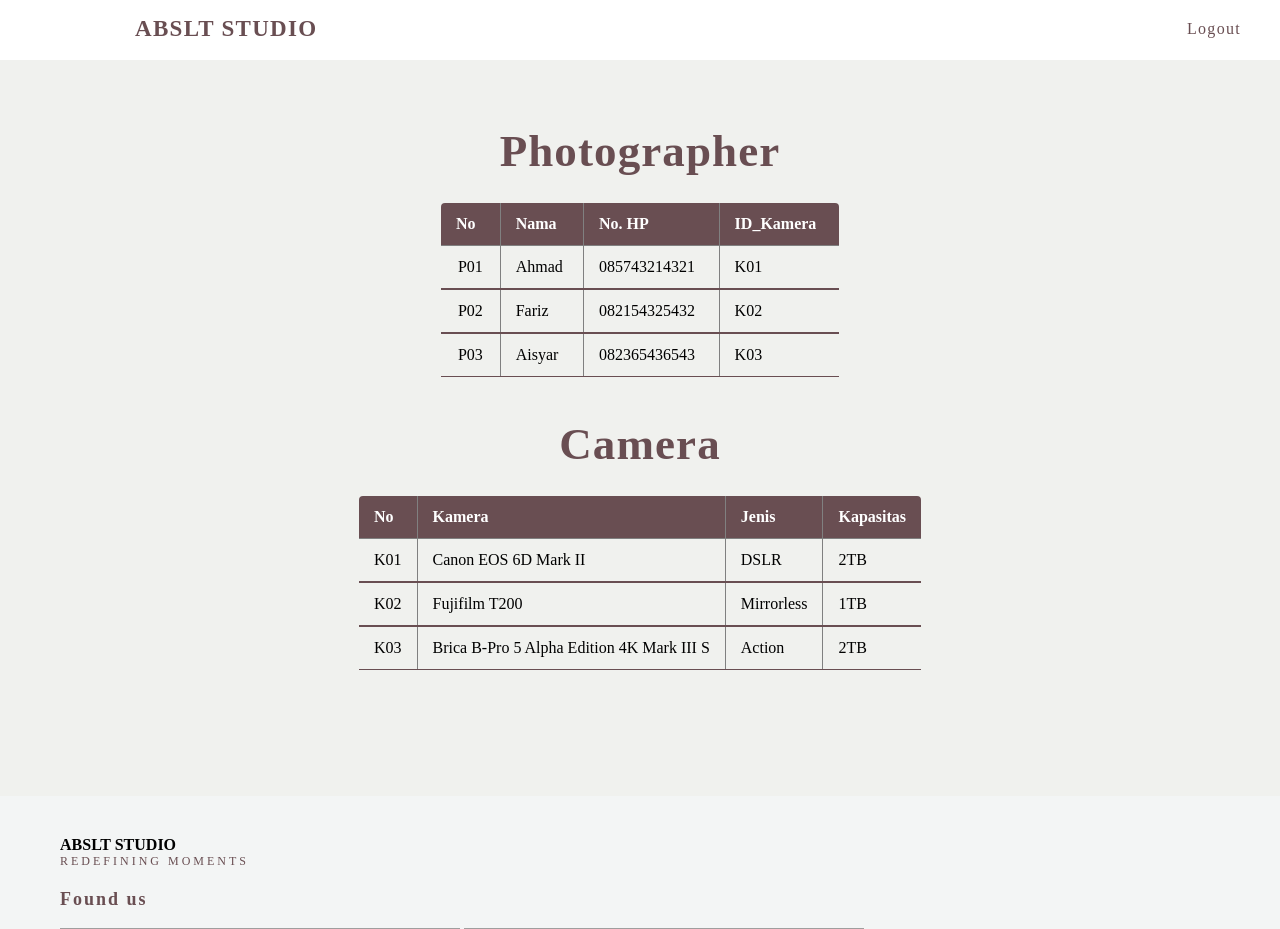
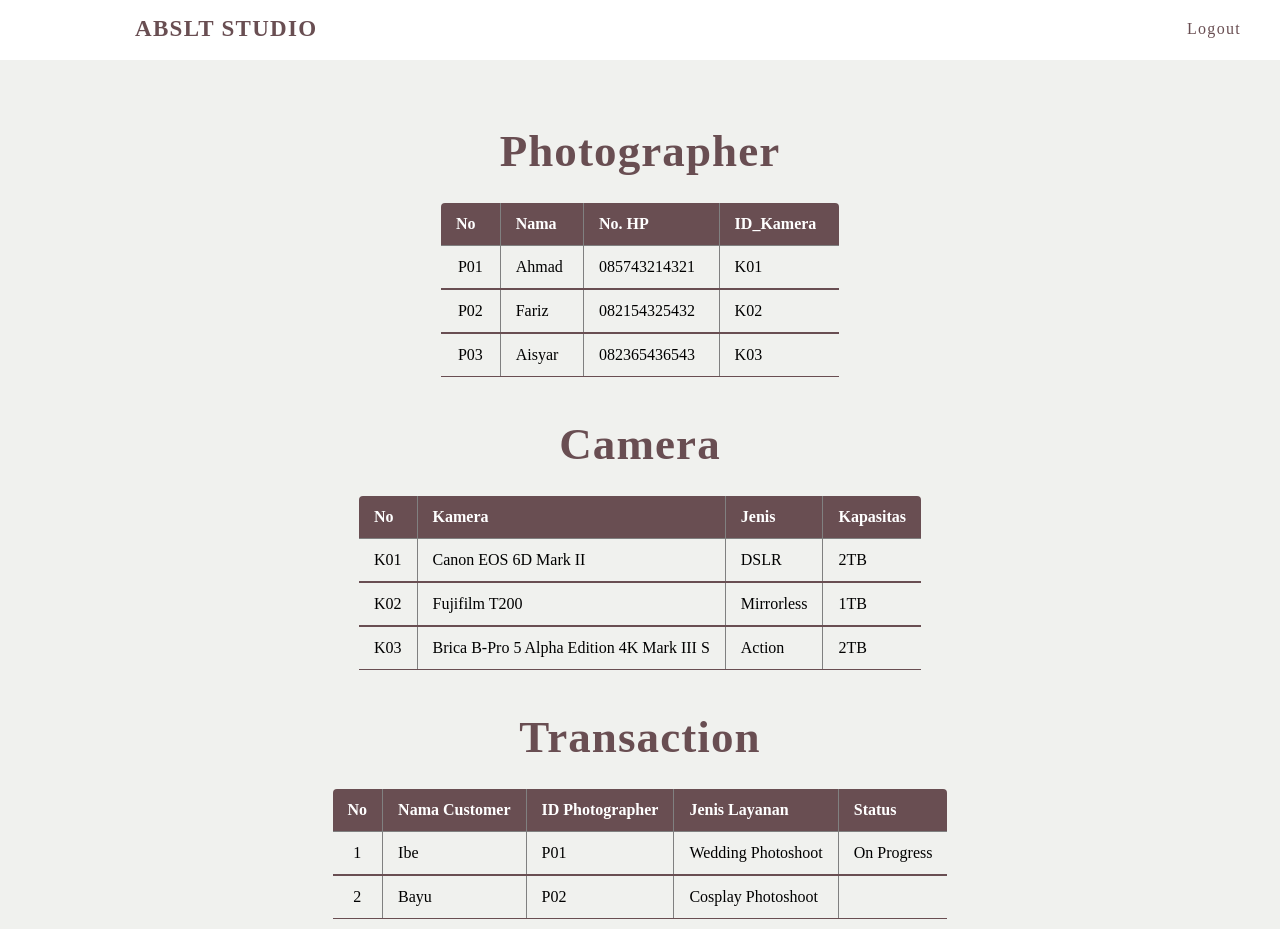
Before and after one commit to RissaEnjellita/pawebkelompok5b2, a PHP site: page /photographer.php in a window 1280 px wide. Shown: the top 929 px of the page. Run offline with PHP 8.4, Linux system fonts and the light colour scheme; data comes from the database, SQL or seed files in the repository; some web fonts are replaced; grey boxes are pictures that could not be loaded.

Commit message:
menambah tampilan transaksi ke photographer

```diff
--- a/photographer.php
+++ b/photographer.php
@@ -7,6 +7,9 @@
 
     $query2 = "SELECT * FROM camera";
     $result2 = mysqli_query($conn, $query2);
+
+    $query4 = "SELECT * FROM transaction1";
+    $result4 = mysqli_query($conn, $query4);
 ?>
 
 
@@ -79,6 +82,35 @@
                         </tbody>
                     <?php }?>
                     </table>
+
+                    <h3>Transaction</h3>
+                    <table border="1" cellpadding="10" cellspacing="0" class="ctable">
+                        <thead>
+                            <tr>
+                                <th>No</th>
+                                <th>Nama Customer</th>
+                                <th>ID Photographer</th>
+                                <th>Jenis Layanan</th>
+                                <th>Status</th>
+                            </tr>
+                        </thead>
+                    <?php
+                    $i = 1;
+                    while( $row = mysqli_fetch_assoc($result4)) {
+
+                    ?>
+                        <tbody>
+                            <tr>
+                                <td style="text-align: center;"><?php echo $i ?></td>
+                                <td><?php echo $row["nama_customer"] ?></td>
+                                <td><?php echo $row["id_photographer"] ?></td>
+                                <td><?php echo $row["jenis_layanan"] ?></td>
+                                <td><?php echo $row["status1"] ?></td>
+                            </tr>
+                        </tbody>
+                    <?php $i++ ?>
+                    <?php }?>
+                    </table>
                 </div>
             </div>
             <footer>
```
